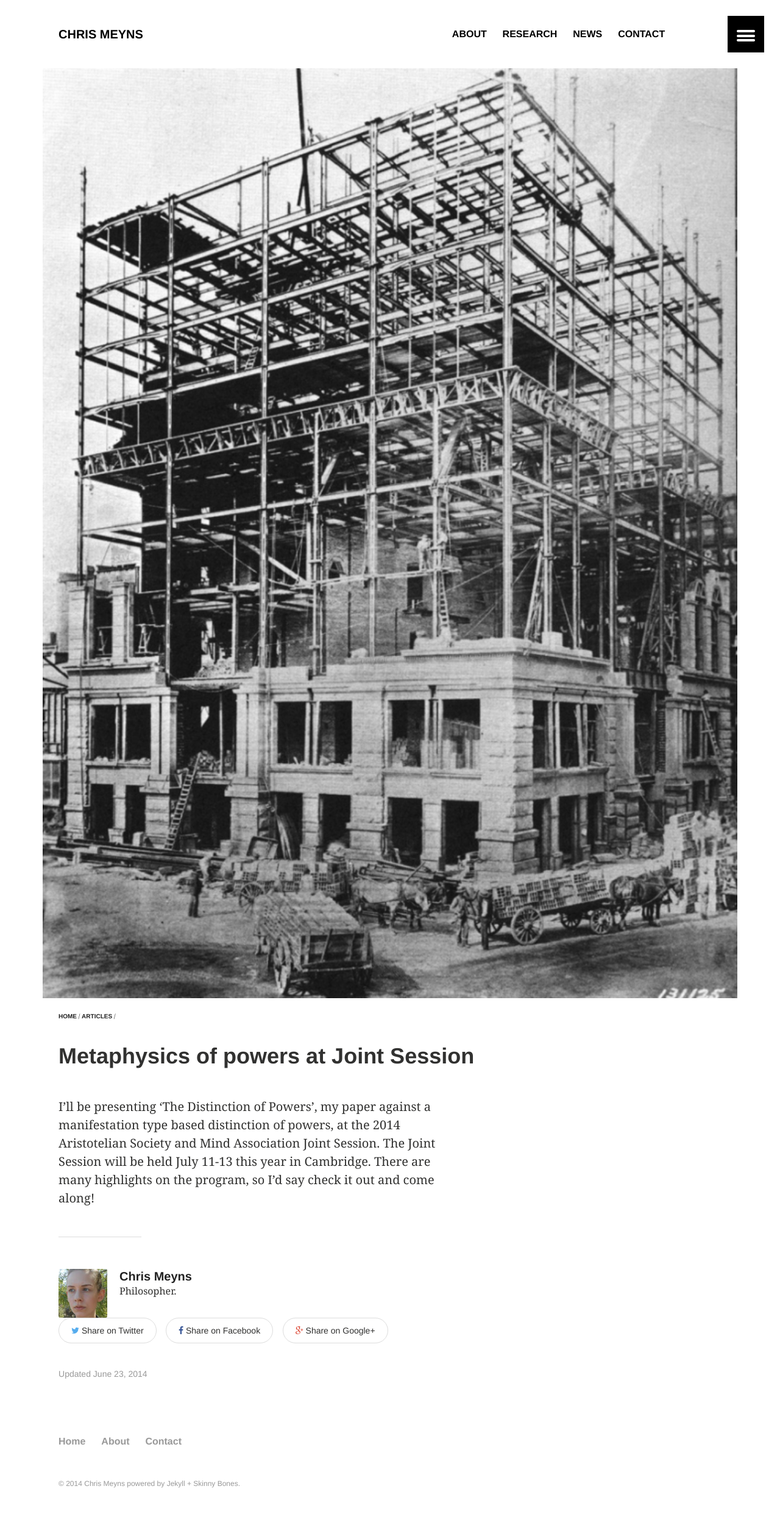
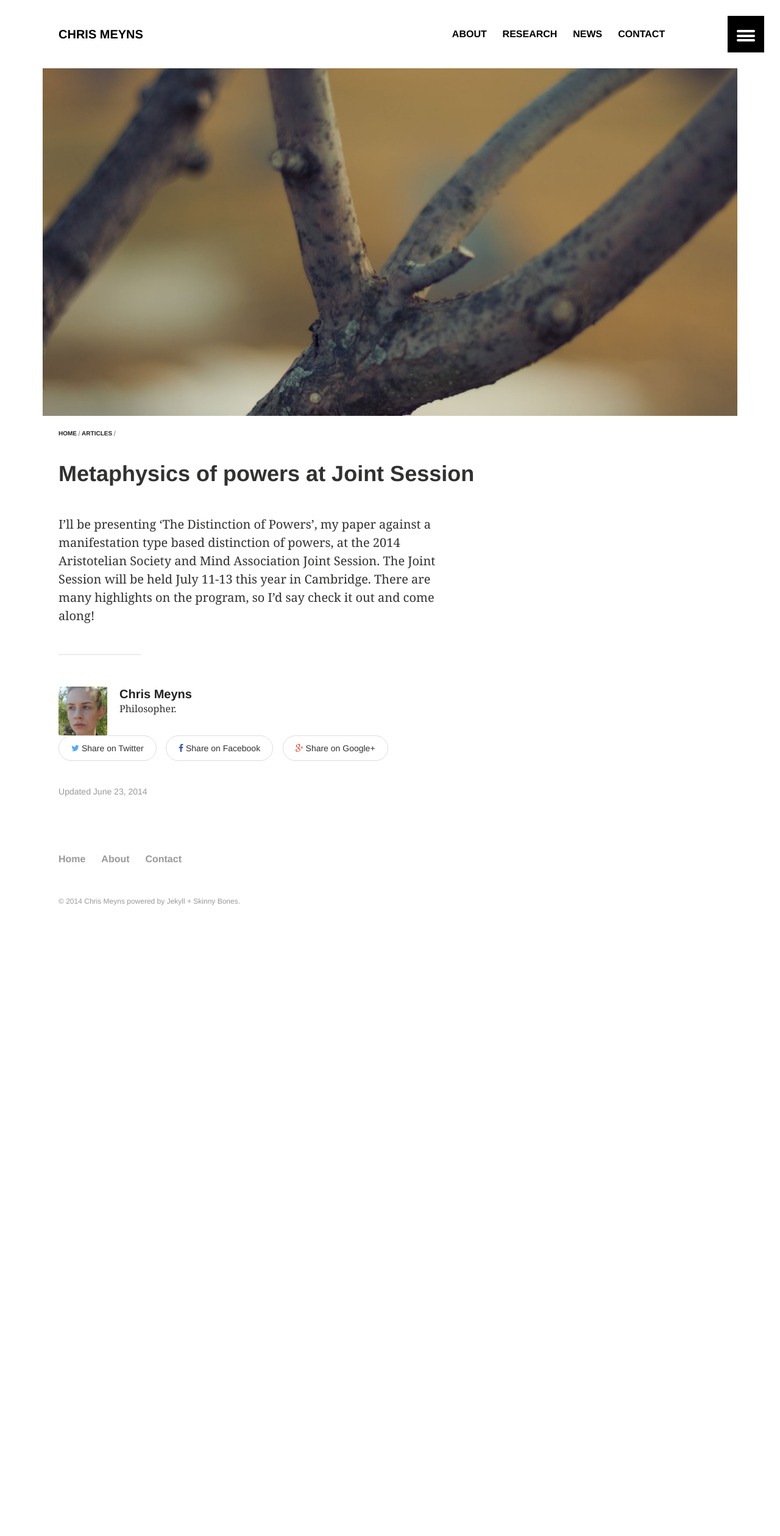
Before and after one commit to msteenhagen/csmeyns.github.io, a Jekyll site: the page built from _posts/articles/2014-08-10-post-two.md, in a window 1280 px wide. Shown: the whole page at 61% size. Built offline with Jekyll 4.4.1, drawn with Linux system fonts in a browser that asks for light colours; after the commit the page ends 1564 px from its top, so only the background shows below that.

Commit message:
Update 2014-08-10-post-two.md

```diff
--- a/_posts/articles/2014-08-10-post-two.md
+++ b/_posts/articles/2014-08-10-post-two.md
@@ -8,7 +8,7 @@ categories: articles
 excerpt: I’ll be presenting ‘The Distinction of Powers’, my paper against a manifestation type based distinction of powers, at the 2014 Aristotelian Society and Mind Association Joint Session.
 tags: []
 image:
-  feature: edinburgh.jpg
+  feature: branch-1600x800.jpg
   teaser: joint.jpg
   thumb:
 ---
```
